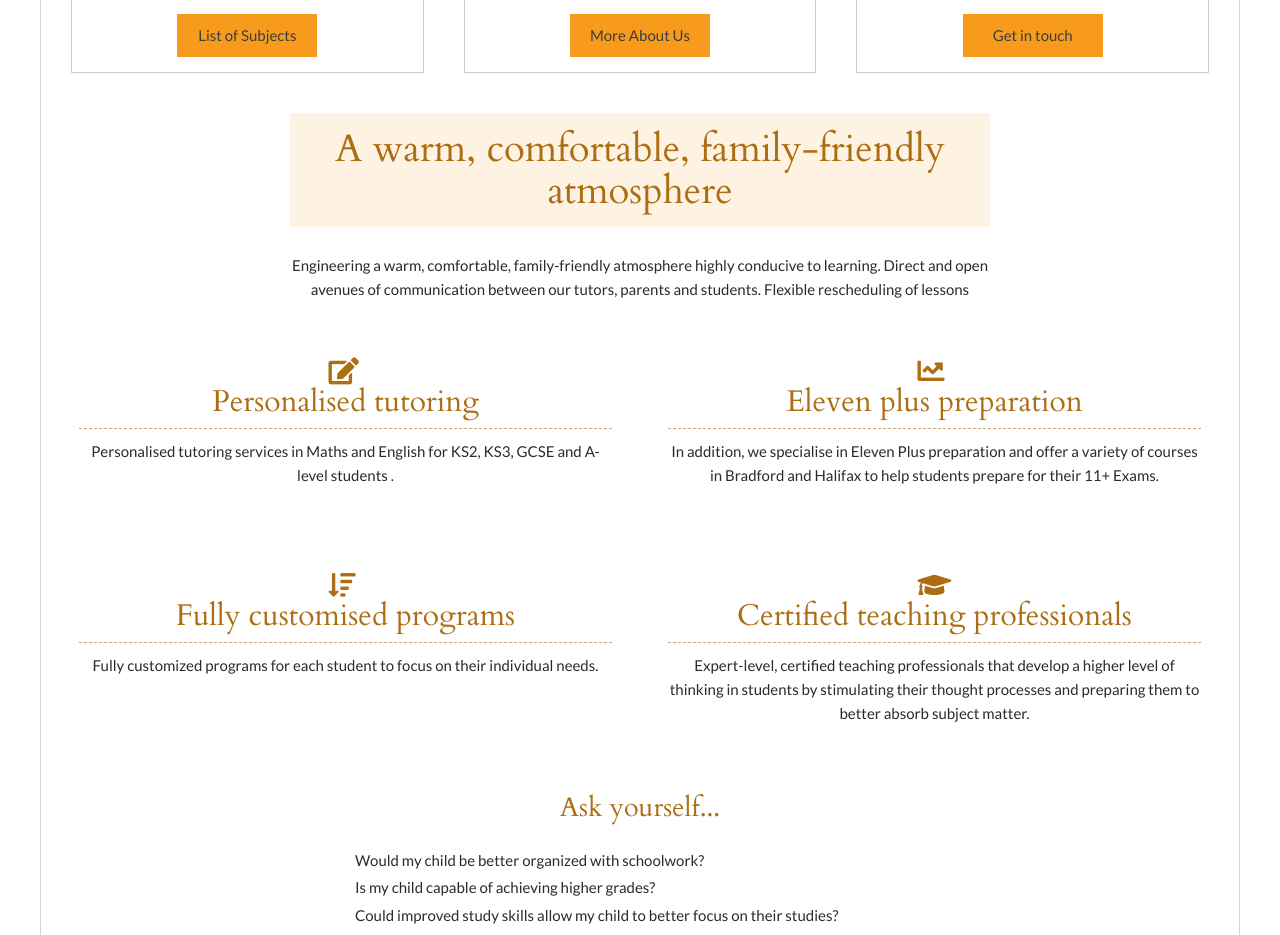
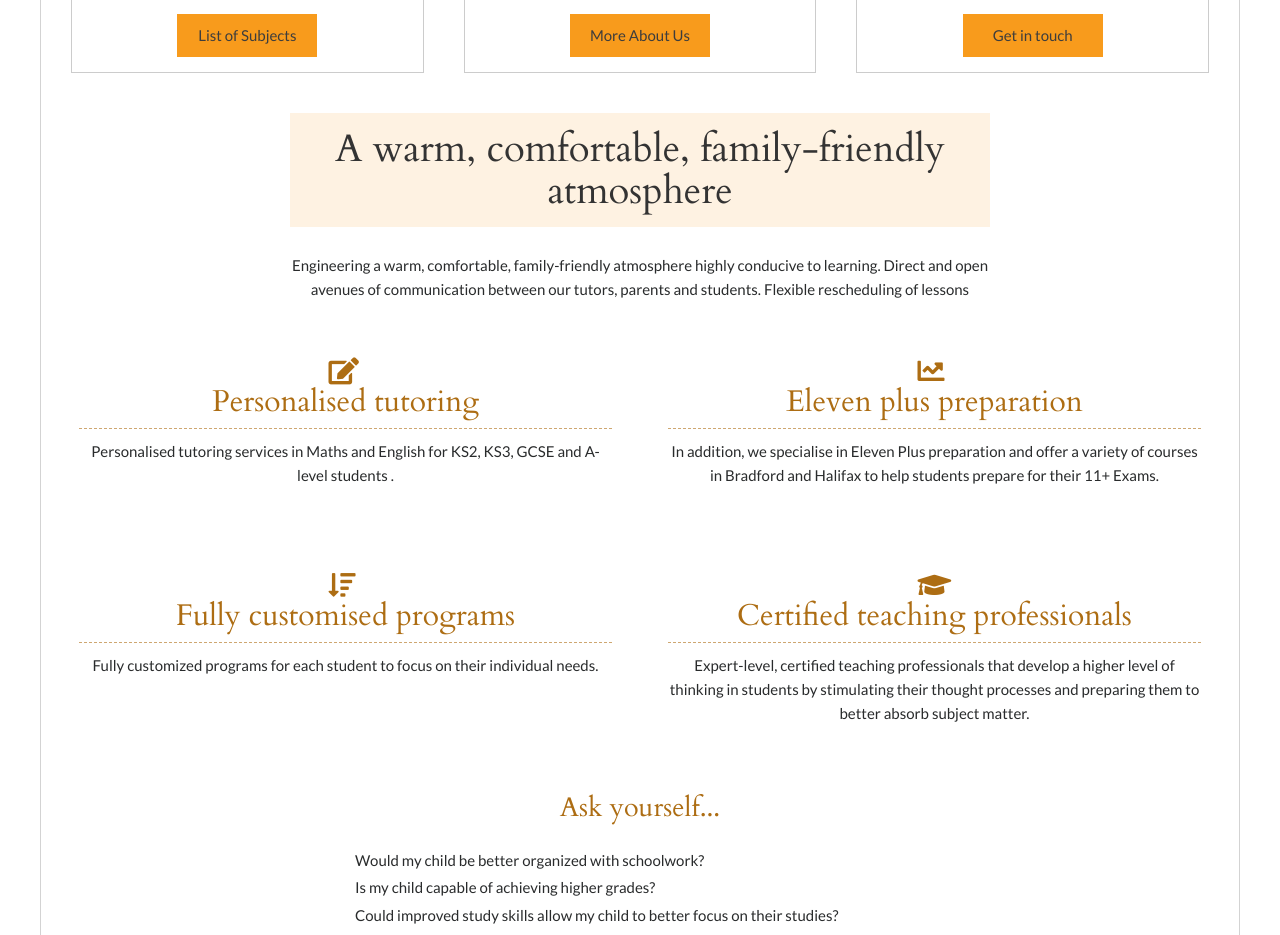
Before and after one commit to twilightcreations/WelcomeWebsite, an Angular app: page / in a window 1280 px wide. Shown: the part 780-1715 px from the top of the page. Built offline with nearby package versions, Linux system fonts and the light colour scheme.

Commit message:
changed the colour of the h1 tag

```diff
--- a/src/styles.scss
+++ b/src/styles.scss
@@ -62,7 +62,6 @@ h4,
 h5,
 h5 {
     font-family: 'Cardo', serif;
-
     margin-bottom: 26px;
     text-align: center;
     color: $header-color;
@@ -78,7 +77,7 @@ h1 {
     padding-bottom: 15px;
     padding-top: 15px;
     margin-top: 15px;
-
+    color: #333;
     background-color: lighten(#F89B1C, 40);
 }
 
```
